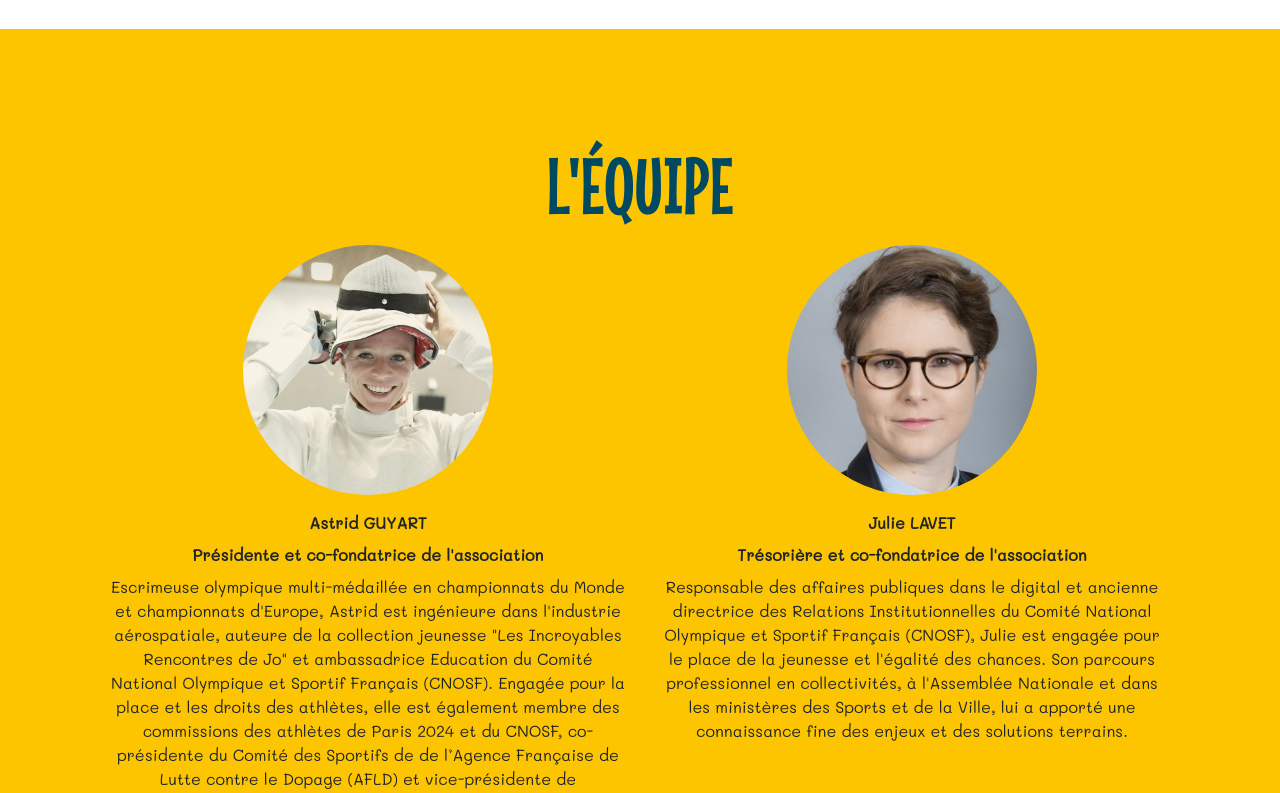
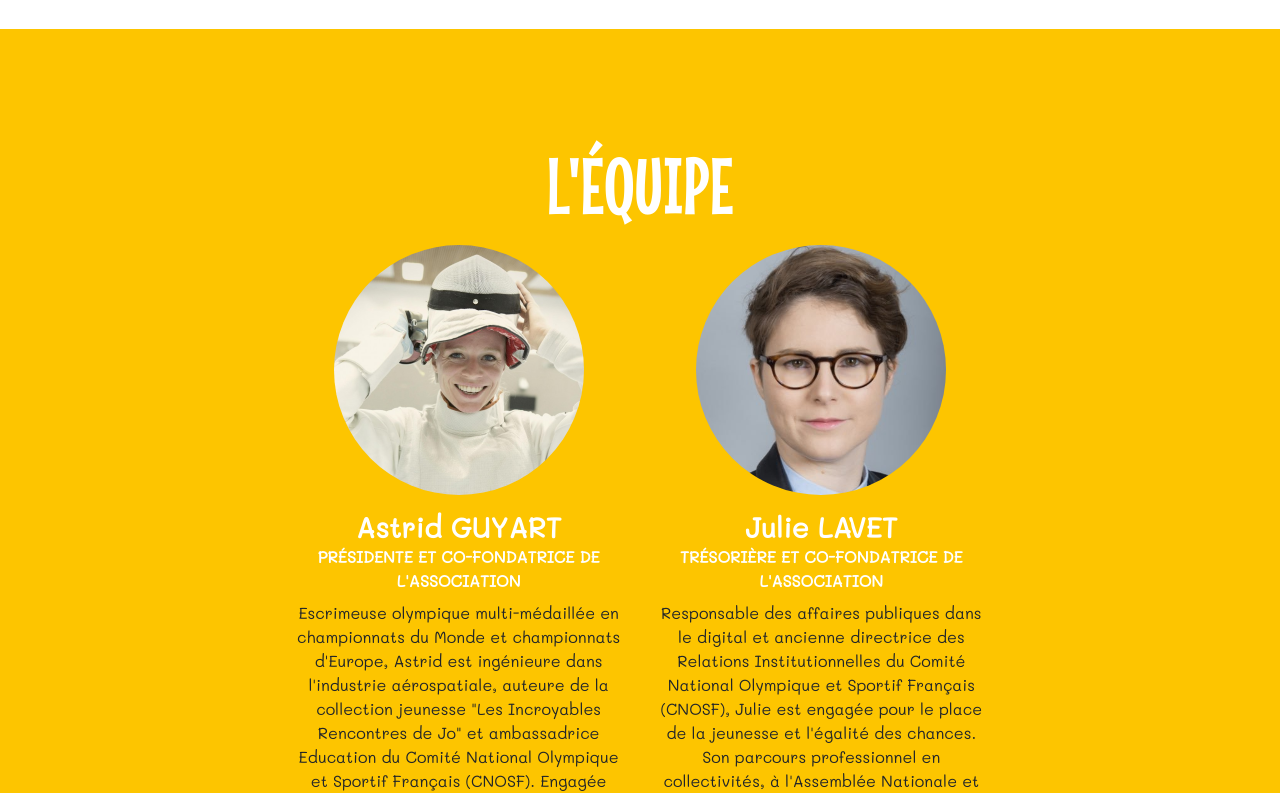
Before and after one commit to annelhote/les-carnets-de-jo, a Vue app: page / in a window 1280 px wide. Shown: the part 3520-4313 px from the top of the page. Built offline with nearby package versions, Linux system fonts and the light colour scheme.

Commit message:
Skin the "Team" section

```diff
--- a/src/App.vue
+++ b/src/App.vue
@@ -141,17 +141,17 @@
     </section>
     <section class="app__section app__section__even bg-warning row" ref="section_team">
       <div class="col-12">
-        <div class="app__section__title text-uppercase text-primary text-center">
+        <div class="app__section__title text-uppercase text-light text-center">
           L'équipe
         </div>
-        <div class="row text-center">
-          <div class="col-6">
+        <div class="row text-center justify-content-center">
+          <div class="col-4">
             <img src="./assets/astrid_guyart.png" alt="Astrid Guyard" class="rounded-circle" width="250">
             <div class="mt-3">
-              <div class="font-weight-bold">
+              <h3 class="m-0 font-weight-bold text-white">
                 Astrid GUYART
-              </div>
-              <div class="mt-2 font-weight-bold">
+              </h3>
+              <div class="font-weight-bold text-uppercase text-white">
                 Présidente et co-fondatrice de l'association
               </div>
               <div class="mt-2">
@@ -164,13 +164,13 @@
               </div>
             </div>
           </div>
-          <div class="col-6">
+          <div class="col-4">
             <img src="./assets/julie_lavet.png" alt="Julie Lavet" class="rounded-circle" width="250">
             <div class="mt-3">
-              <div class="font-weight-bold">
+              <h3 class="m-0 font-weight-bold text-white">
                 Julie LAVET
-              </div>
-              <div class="mt-2 font-weight-bold">
+              </h3>
+              <div class="font-weight-bold text-uppercase text-white">
                 Trésorière et co-fondatrice de l'association
               </div>
               <div class="mt-2">
```
